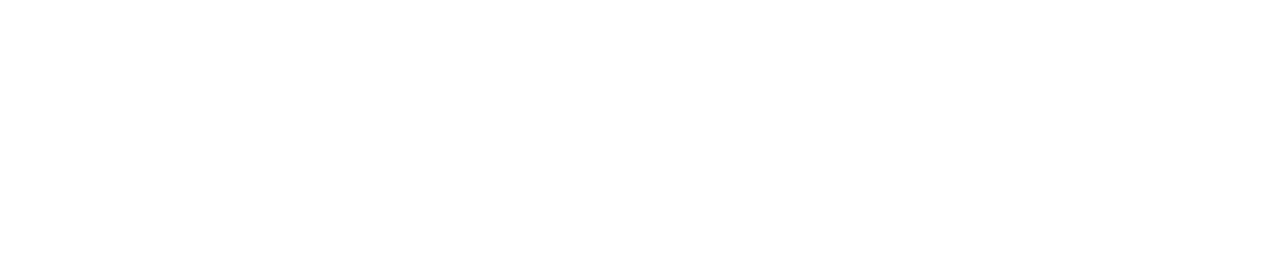
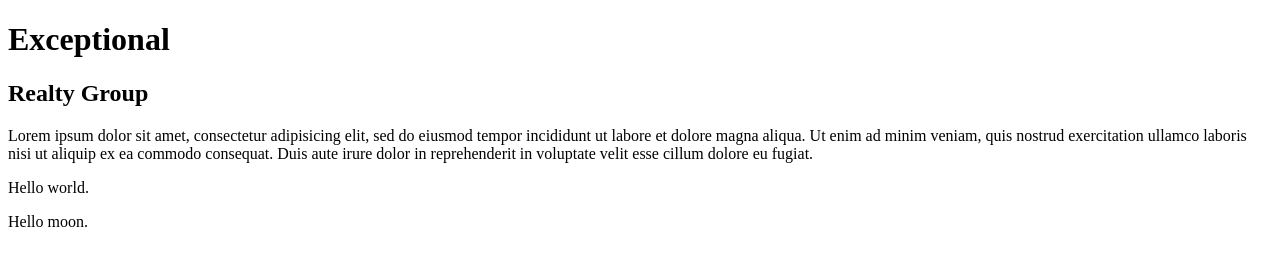
Before and after one commit to dakaras/Exceptional-Realty, a plain HTML site: page index.html in a window 1280 px wide. Drawn offline with Linux system fonts and the light colour scheme.

```diff
--- a/index.html
+++ b/index.html
@@ -10,5 +10,19 @@
   <body>
     <!-- only part of file that is visible to visitors
     includes: texts, images, links -->
+    <h1>Exceptional</h1>
+    <h2>Realty Group</h2>
+
+    <p>Lorem ipsum dolor sit amet,
+       consectetur adipisicing elit,
+       sed do eiusmod tempor incididunt ut labore et
+       dolore magna aliqua. Ut enim ad minim veniam,
+       quis nostrud exercitation ullamco laboris
+       nisi ut aliquip ex ea commodo consequat.
+       Duis aute irure dolor in reprehenderit in
+       voluptate velit esse cillum dolore eu fugiat.</p>
+
+    <p>Hello world.</p>
+    <p>Hello moon.</p>
   </body>
 </html>
```
Also changed, not shown: contact.html (+17 -0 lines), real-estate-listings.html (+10 -0 lines).
